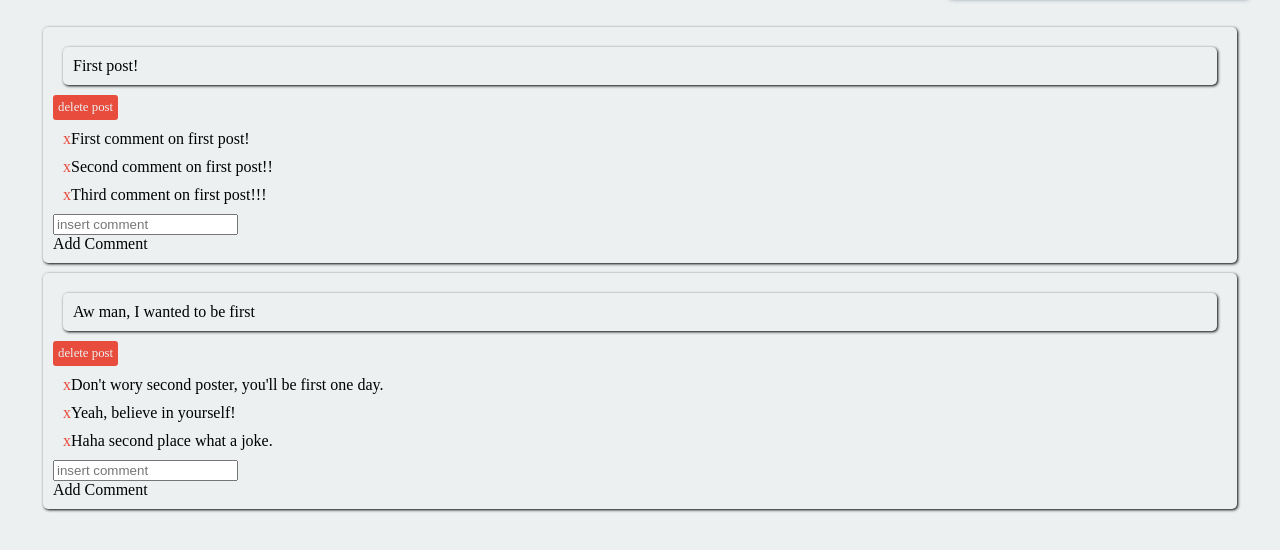
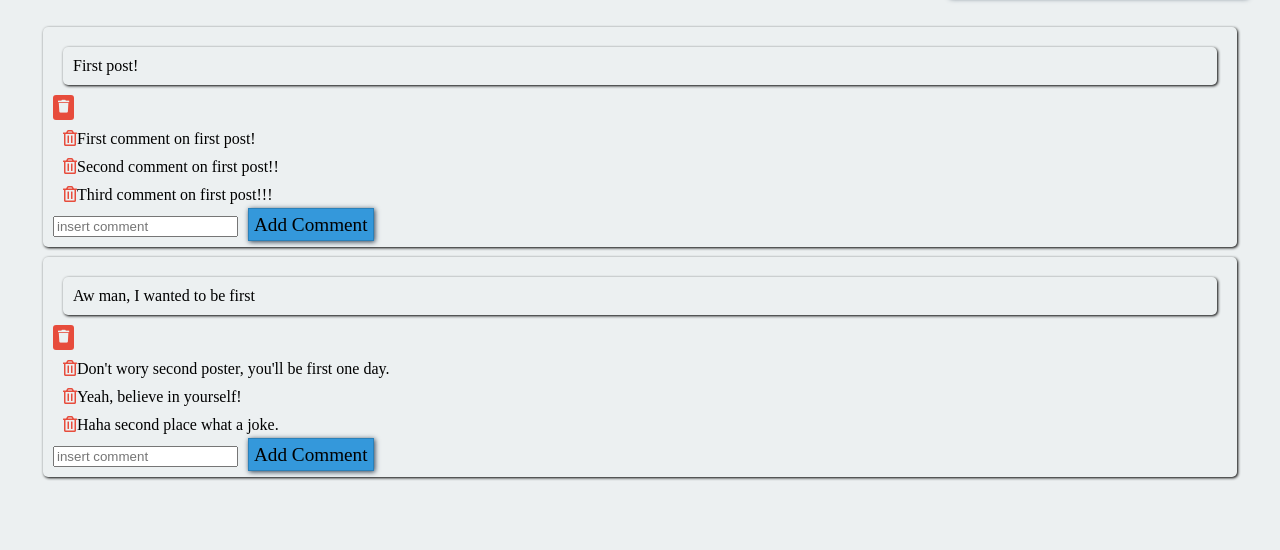
Before and after one commit to CrazyDiamond520/Tweeter-Project, a website: page index.html in a window 1280 px wide. Shown: the part 170-720 px from the top of the page. Drawn offline with nearby package versions, Linux system fonts and the light colour scheme; a web font is replaced by a local one.

Commit message:
added some styling

```diff
--- a/index.html
+++ b/index.html
@@ -7,6 +7,7 @@
     <link href="https://fonts.googleapis.com/css?family=Balthazar" rel="stylesheet">
     <link rel="stylesheet" type="text/css" media="screen" href="style.css">
     <script src="https://ajax.googleapis.com/ajax/libs/jquery/3.3.1/jquery.min.js"></script>
+    <link rel="stylesheet" href="https://use.fontawesome.com/releases/v5.15.1/css/all.css" integrity="sha384-vp86vTRFVJgpjF9jiIGPEEqYqlDwgyBgEF109VFjmqGmIY/Y4HV4d3Gp2irVfcrp" crossorigin="anonymous">
 </head>
 <body>
     <div id="container">
--- a/render.js
+++ b/render.js
@@ -8,16 +8,16 @@ const Renderer = function(){
             const div = $(`<div class="post" data-postId="${id}"></div>`)
             // console.log(id)
             div.append(`<div class="post" data-postId="${id}"> ${posts[i].text} </div>`)
-            div.append(`<div class="delete" data-postId="${id}">delete post</div>`)
+            div.append(`<div class="delete" data-postId="${id}"><i class="fas fa-trash"></i></div>`)
             for(let j in posts[i].comments){
                 let commentid = posts[i].comments[j].id
                 let comment = posts[i].comments[j].text
                 // console.log(comment)
-                div.append(`<div class="comments" data-commentId="${commentid}"><span class="delete-comment">x</span>${comment} </div>`)
+                div.append(`<div class="comments" data-commentId="${commentid}"><span class="delete-comment"><i class="far fa-trash-alt"></i></span>${comment} </div>`)
                 div.append()
             }
-            div.append(`<input type="text" class="newComment" placeholder="insert comment">`)
-            div.append(`<div class="addComment" data-postId="${id}">Add Comment</div>`)
+            div.append(`<input type="text" class="newComment" placeholder="insert comment"><span class="addComment" data-postId="${id}">Add Comment</span>`)
+
             $("#posts").append(div)
         }
 
--- a/style.css
+++ b/style.css
@@ -74,3 +74,15 @@ body{
     cursor: pointer;
     color: #e74c3c;
 }
+
+.addComment{
+    grid-area: i;
+    padding: 5px;
+    font-size: 1.5vw;
+    background-color: #3498db;
+    border: 1px solid #2980b9;
+    box-shadow: 1px 1px 5px #2c3e50;
+    cursor: pointer;
+    justify-content: center;
+    margin-left: 10px;
+}
```
